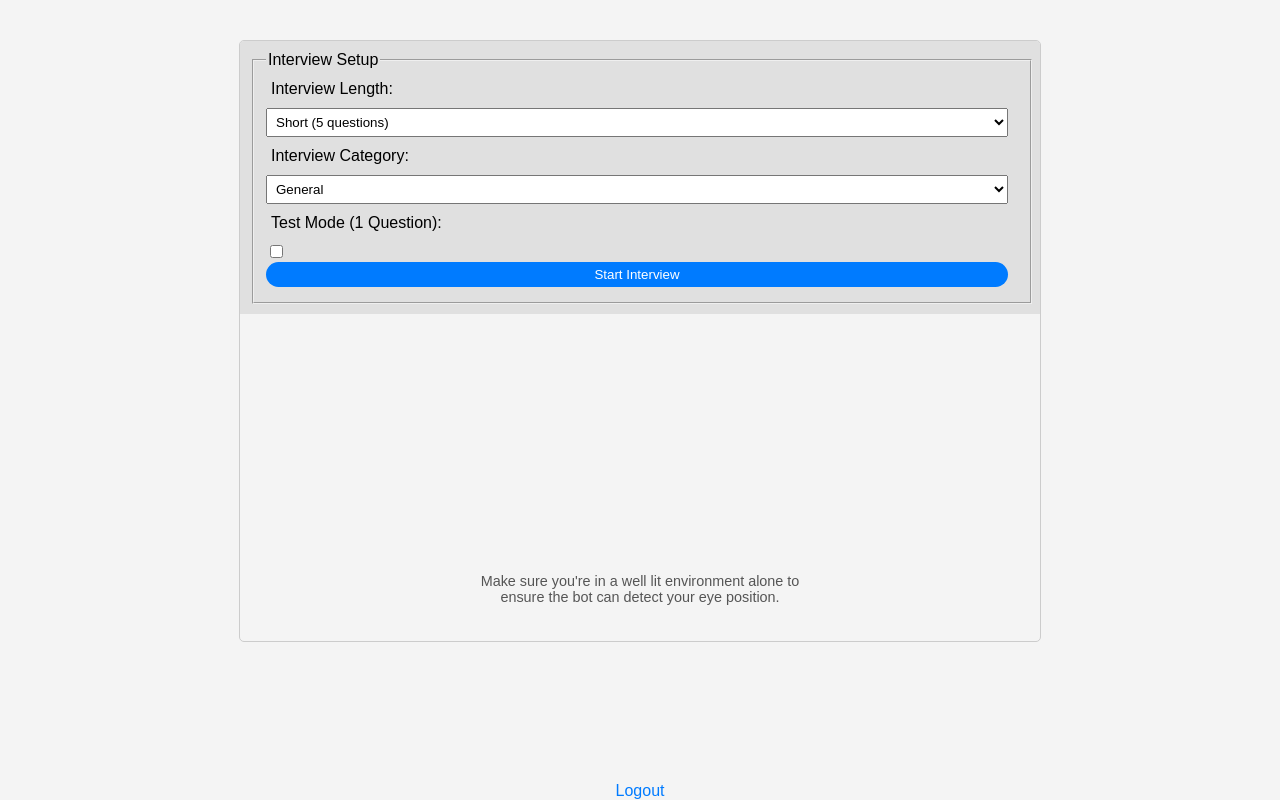
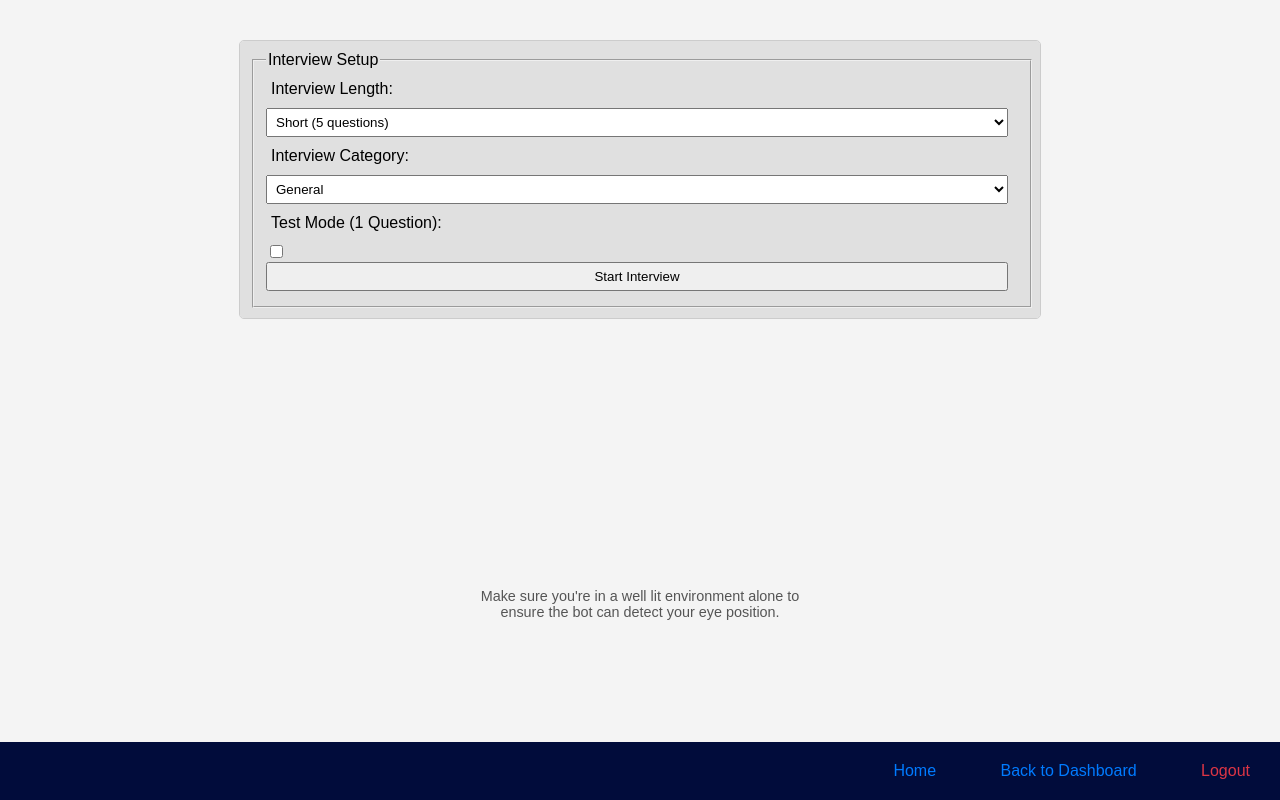
Before and after one commit to aster-coder/final-project, a Flask app: page / in a window 1280 px wide. Run offline with Flask 3, Linux system fonts and the light colour scheme; a user stored in the database is signed in; parts of the project's set-up code (start-up, migrations or seed data) failed here and were passed over.

Commit message:
Changes to index.html, app.py, script.js and relevent css files, main change is the spliting of the interview set up and the actual interview into different html files for better styling and management of the respective containers, with a new footer at the bottom of the set up and interview pages for added navigation

```diff
--- a/app.py
+++ b/app.py
@@ -113,7 +113,6 @@ def load_user(user_id):
 # --- Page Routing Functions ---
 @app.route('/front_page')
 def front_page():
-    print(url_for('static', filename='favicon.ico'))
     return render_template('front_page.html')
 
 @app.route('/start_interview')
@@ -155,25 +154,35 @@ def view_session(session_id):
     else:
         return "Session not found or analysis data is missing."
 
-@app.route("/", methods=["GET", "POST"])
+@app.route("/", methods=["GET"])
 def index():
     if current_user.is_authenticated:
-        if request.method == "POST":
-            session["num_questions"] = int(request.form["num_questions"]) * 5
-            session["category_id"] = int(request.form["category_id"])
-            session["answers"] = []
-            session["question_index"] = 1
-            session["asked_questions"] = []
-            session["session_id"] = random.randint(1, 100000)
-
-            if request.form.get("test_mode"):
-                session["num_questions"] = 1
-
-            print(f"Session Answers initialized: {session.get('answers')}")
-            return redirect(url_for('ask_question'))
         return render_template("index.html")
     else:
         return redirect(url_for('front_page'))
+
+@app.route("/start_interview_config", methods=["POST"])
+def start_interview_config():
+    if current_user.is_authenticated:
+        session["num_questions"] = int(request.form["num_questions"]) * 5
+        session["category_id"] = int(request.form["category_id"])
+        session["answers"] = []
+        session["question_index"] = 1
+        session["asked_questions"] = []
+        session["session_id"] = random.randint(1, 100000)
+
+        if request.form.get("test_mode"):
+            session["num_questions"] = 1
+
+        print(f"Session Answers initialized: {session.get('answers')}")
+        return redirect(url_for('interview'))
+    else:
+        return redirect(url_for('front_page'))
+
+@app.route("/interview", methods=["GET"])
+@login_required
+def interview():
+    return render_template("interview.html")
 
 # --- Interview Logic Functions ---
 @app.route("/ask_question", methods=["GET"])
--- /dev/null
+++ b/static/setup_style.css
@@ -0,0 +1,109 @@
+/* setup.css */
+
+body {
+    font-family: sans-serif;
+    display: flex;
+    flex-direction: column;
+    justify-content: space-between;
+    align-items: center;
+    min-height: 100vh;
+    margin: 0;
+    background-color: #f4f4f4;
+}
+
+#setup-content-container {
+    display: flex;
+    flex-direction: column;
+    align-items: center;
+}
+
+.chat-container {
+    width: 800px;
+    border: 1px solid #ccc;
+    border-radius: 5px;
+    overflow: hidden;
+    display: flex;
+    flex-direction: column;
+    justify-content: flex-start;
+    margin-top: 40px;
+}
+
+#setup-interview-container {
+    padding: 10px;
+    background-color: #e0e0e0;
+    width: 100%;
+    box-sizing: border-box;
+}
+
+#setup-interview {
+    width: 100%;
+    box-sizing: border-box;
+}
+
+#setup-interview fieldset {
+    width: 100%;
+    box-sizing: border-box;
+}
+
+#setup-interview label,
+#setup-interview select,
+#setup-interview button {
+    margin-bottom: 5px;
+    display: block;
+    width: calc(100% - 10px);
+    padding: 5px;
+    box-sizing: border-box;
+}
+
+#webcam-container {
+    margin-top: 20px; /* Adjust as needed */
+    width: 320px;
+    height: 240px;
+    display: block;
+    text-align: center;
+}
+
+#webcam-video {
+    width: 100%;
+    height: 100%;
+}
+
+#webcam-instructions {
+    font-size: 0.9em;
+    color: #555;
+    margin-top: 5px;
+}
+.interview-footer {
+    text-align: right;
+    padding: 20px 0;
+    background-color: #010c3b;
+    margin-top: 20px;
+    width: 100%;
+}
+
+.interview-footer a {
+    text-decoration: none;
+    padding: 10px 20px;
+
+    margin: 0 10px; /* Add some horizontal spacing between links */
+}
+
+.interview-footer-link {
+    color: #007bff;
+
+}
+
+.interview-footer-link:hover {
+    background-color: #007bff;
+    color: white;
+}
+
+.interview-footer-logout {
+    color: #dc3545; /* Red color for logout */
+
+}
+
+.interview-footer-logout:hover {
+    background-color: #dc3545;
+    color: white;
+}
--- a/static/style.css
+++ /dev/null
@@ -1,168 +0,0 @@
-body {
-    font-family: sans-serif;
-    display: flex;
-    flex-direction: column; /* Use column layout */
-    justify-content: space-between; /* Push logout to bottom */
-    align-items: center; /* Center horizontally */
-    min-height: 100vh; /* Ensure body takes full viewport height */
-    margin: 0;
-    background-color: #f4f4f4;
-}
-
-.chat-container {
-    width: 800px;
-    height: 600px;
-    border: 1px solid #ccc;
-    border-radius: 5px;
-    overflow: hidden;
-    display: flex;
-    flex-direction: column;
-    margin-top: 40px;  /* Add padding at the top */
-}
-
-#setup-interview-container {
-    padding: 10px;
-    background-color: #e0e0e0;
-    width: 100%;
-    box-sizing: border-box;
-}
-
-#setup-interview {
-    width: 100%;
-    box-sizing: border-box;
-}
-
-#setup-interview fieldset {
-    width: 100%;
-    box-sizing: border-box;
-}
-
-#setup-interview label,
-#setup-interview select,
-#setup-interview button {
-    margin-bottom: 5px;
-    display: block;
-    width: calc(100% - 10px);
-    padding: 5px;
-    box-sizing: border-box;
-}
-
-#webcam-container {
-    margin-top: 10px; /* Add space between setup box and webcam */
-    width: 320px;
-    height: 240px;
-    margin-left: auto;
-    margin-right: auto;
-    display: block;
-}
-
-#webcam-video {
-    width: 100%;
-    height: 100%;
-}
-
-.chat-messages {
-    flex-grow: 1;
-    padding: 10px;
-    overflow-y: auto;
-}
-
-
-.message {
-    padding: 8px 12px;
-    margin-bottom: 5px;
-    border-radius: 20px;
-    max-width: 70%;
-    word-wrap: break-word; /* Ensure long words wrap */
-}
-
-.bot-message {
-    background-color: #e0e0e0;
-    align-self: flex-start;
-}
-
-.user-message {
-    background-color: #007bff;
-    color: white;
-    align-self: flex-end;
-    margin-left: auto;
-}
-#speech-button.active {
-    background-color: #008000; /* Example: Green when active */
-    color: white; /* Example: White text */
-}
-
-#speech-button{
-    transition: background-color 0.3s ease;
-}
-
-.input-container {
-    padding: 10px;
-    display: flex;
-}
-
-input[type="text"] {
-    flex-grow: 1;
-    padding: 8px;
-    border: 1px solid #ccc;
-    border-radius: 20px;
-    margin-right: 5px;
-}
-
-button {
-    padding: 8px 15px;
-    background-color: #007bff;
-    color: white;
-    border: none;
-    border-radius: 20px;
-    cursor: pointer;
-}
-
-#analysis-section {
-    padding: 10px;
-    background-color: #f0f0f0;
-}
-
-#analysis-section h2 {
-    font-size: 1.2em;
-    margin-bottom: 10px;
-}
-
-#analysis-content {
-    max-height: 300px; /* Adjust as needed */
-    overflow-y: auto;
-    border: 1px solid #ccc; /* Optional: Add a border for visual clarity */
-    padding: 10px;
-    font-size: 0.9em; /* Ensure font size is consistent */
-}
-
-.timestamp {
-    font-size: 0.8em;
-    color: #888;
-    margin-left: 5px;
-}
-
-.typing-indicator{
-    background-color: #e0e0e0;
-    align-self: flex-start;
-    padding: 8px 12px;
-    margin-bottom: 5px;
-    border-radius: 20px;
-    max-width: 70%;
-
-}
-#webcam-instructions {
-    text-align: center;
-    font-size: 0.9em;
-    color: #555;
-    margin-top: 5px;
-}
-#logout-container {
-    margin-top: 20px; /* Add some space above the logout link */
-    text-align: center; /* Center the link */
-}
-
-#logout-container a {
-    text-decoration: none; /* Remove underline */
-    color: #007bff; /* Example color */
-}
--- a/templates/index.html
+++ b/templates/index.html
@@ -3,56 +3,51 @@
 <meta charset="UTF-8">
 <html>
 <head>
-    <title>Interview Chatbot</title>
+    <title>Interview Setup</title>
     <link rel="icon" href="favicon.ico" sizes="32x32">
-    <link rel="stylesheet" href="{{ url_for('static', filename='style.css') }}">
+    <link rel="stylesheet" href="{{ url_for('static', filename='setup_style.css') }}">
 </head>
-<body>
-    <div class="chat-container">
-        <div id="setup-interview-container">
-            <form id="setup-interview">
-                <fieldset>
-                    <legend>Interview Setup</legend>
-                    <label for="interview_length">Interview Length:</label>
-                    <select name="num_questions" id="interview_length" aria-labelledby="interview_length_label">
+<body id="setup-page" class="setup-body">
+    <div id="setup-content-container">
+        <div class="chat-container setup-chat-container">
+            <div id="setup-interview-container" class="setup-interview-div">
+                <form id="setup-interview" class="setup-interview-form" action="/start_interview_config" method="POST">
+                    <fieldset class="setup-fieldset">
+                        <legend class="setup-legend">Interview Setup</legend>
+                        <label for="interview_length" class="setup-label">Interview Length:</label>
+                        <select name="num_questions" id="interview_length" aria-labelledby="interview_length_label" class="setup-select">
                             <option value="1">Short (5 questions)</option>
                             <option value="2">Medium (10 questions)</option>
                         </select>
-                    <label id="interview_length_label" for="interview_length" style="display: none;">Interview Length:</label>
+                        <label id="interview_length_label" for="interview_length" style="display: none;" class="setup-label-hidden">Interview Length:</label>
 
-                    <label for="interview_category">Interview Category:</label>
-                    <select name="category_id" id="interview_category" aria-labelledby="interview_category_label">
+                        <label for="interview_category" class="setup-label">Interview Category:</label>
+                        <select name="category_id" id="interview_category" aria-labelledby="interview_category_label" class="setup-select">
                             <option value="1">General</option>
                             <option value="2">Sales</option>
                             <option value="3">IT</option>
                             <option value="4">CS</option>
                         </select>
-                    <label id="interview_category_label" for="interview_category" style="display: none;">Interview Category:</label>
+                        <label id="interview_category_label" for="interview_category" style="display: none;" class="setup-label-hidden">Interview Category:</label>
 
-                    <label for="test_mode">Test Mode (1 Question):</label>
-                    <input type="checkbox" id="test_mode" name="test_mode">
+                        <label for="test_mode" class="setup-label">Test Mode (1 Question):</label>
+                        <input type="checkbox" id="test_mode" name="test_mode" class="setup-checkbox">
 
-                    <button type="button" id="start-interview">Start Interview</button>
+                        <button type="submit" id="start-interview" class="setup-button">Start Interview</button>
                     </fieldset>
                 </form>
             </div>
-        <div id="webcam-container">
-            <video id="webcam-video" autoplay playsinline style="width: 320px; height: 240px;"></video>
-            <p id="webcam-instructions">Make sure you're in a well lit environment alone to ensure the bot can detect your eye position.</p>
         </div>
-
-        <div class="chat-messages" id="chat-messages">
-        </div>
-        <div class="input-container" id="input-area" style="display: none;">
-            <input type="text" id="user-input" placeholder="Type your message...">
-            <button id="send-button">Send</button>
-            <button id="speech-button">Speak</button>
+        <div id="webcam-container" class="setup-webcam-container">
+            <video id="webcam-video" autoplay playsinline style="width: 320px; height: 240px;" class="setup-webcam-video"></video>
+            <p id="webcam-instructions" class="setup-webcam-instructions">Make sure you're in a well lit environment alone to ensure the bot can detect your eye position.</p>
         </div>
     </div>
-    <div id="logout-container">
-        <a href="/logout">Logout</a>
-    </div>
-    <script src="https://cdnjs.cloudflare.com/ajax/libs/jquery/3.7.1/jquery.min.js"></script>
+    <footer id="interview-footer" class="interview-footer">
+        <a href="/front_page" class="interview-footer-link">Home</a>
+        <a href="/dashboard" class="interview-footer-link">Back to Dashboard</a>
+        <a href="/logout" class="interview-footer-logout">Logout</a>
+    </footer>
     <script src="{{ url_for('static', filename='script.js') }}"></script>
 </body>
 </html>
```
Also changed, not shown: static/interview_style.css (added, +146 -0 lines), static/script.js (+62 -60 lines), templates/interview.html (added, +33 -0 lines), interview_data.db. Lines whose indentation alone changed are shown as unchanged.
